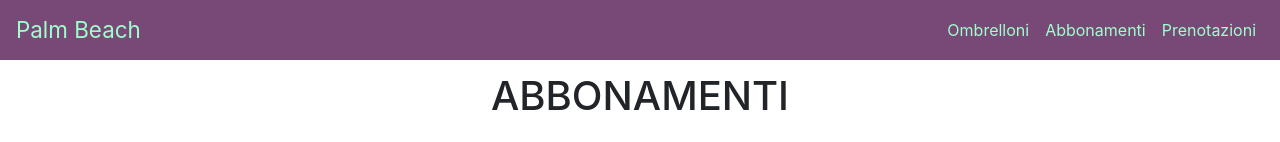
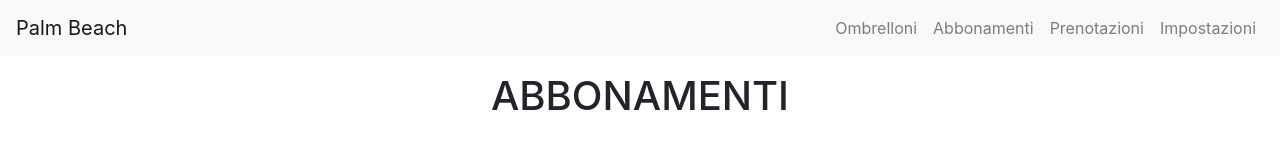
Before and after one commit to matteoMiglio/manage-beach-umbrellas, a React (Create React App) app in the folder frontend/: page /subscriptions in a window 1280 px wide. Shown: the top 142 px of the page. Built offline with nearby package versions, Linux system fonts and the light colour scheme; no server answers.

Commit message:
Removed react-bootstrap and refactored Navbar

```diff
--- a/frontend/package.json
+++ b/frontend/package.json
@@ -2,7 +2,6 @@
   "name": "frontend",
   "version": "0.1.0",
   "private": true,
-  "homepage": "/home",
   "dependencies": {
     "@testing-library/jest-dom": "^5.16.5",
     "@testing-library/react": "^11.2.6",
@@ -15,7 +14,6 @@
     "express": "^4.18.2",
     "immer": "^9.0.6",
     "react": "^17.0.2",
-    "react-bootstrap": "^1.0.0-beta.14",
     "react-datepicker": "^4.1.1",
     "react-dom": "^17.0.2",
     "react-icons": "^4.8.0",
@@ -28,7 +26,6 @@
     "react-to-print": "^2.12.4",
     "reactstrap": "^8.9.0",
     "shell-quote": "^1.8.1",
-    "styled-components": "^4.3.2",
     "web-vitals": "^1.1.1"
   },
   "scripts": {
--- a/frontend/src/App.js
+++ b/frontend/src/App.js
@@ -1,9 +1,10 @@
 import React from "react";
 import { BrowserRouter as Router, Route, Switch, Redirect } from "react-router-dom";
-import { NavigationBar } from './components/NavigationBar';
+import NavigationBar from './components/NavigationBar';
 import Reservations from './views/Reservations';
 import Subscriptions from './views/Subscriptions';
 import Umbrellas from './views/Umbrellas';
+import Settings from './views/Settings';
 import Home from './views/Home';
 
 function App() {
@@ -16,6 +17,7 @@ function App() {
           <Route path="/umbrellas" component={Umbrellas} />
           <Route path="/reservations" component={Reservations} />
           <Route path="/subscriptions" component={Subscriptions} />
+          {/* <Route path="/settings" component={Settings} /> */}
           <Redirect to="/home" />
         </Switch>
       </Router>
--- a/frontend/src/components/NavigationBar.js
+++ b/frontend/src/components/NavigationBar.js
@@ -1,38 +1,53 @@
-import React from 'react';
-import { Nav, Navbar } from 'react-bootstrap';
-import styled from 'styled-components';
+import React, { Component } from 'react';
+import {
+  Collapse,
+  Navbar,
+  NavbarToggler,
+  NavbarBrand,
+  Nav,
+  NavItem,
+  NavLink,
+} from 'reactstrap';
 
-const Styles = styled.div`
-  .navbar { background-color: #784877; }
-  a, .navbar-nav, .navbar-light .nav-link {
-    color: #9FFFCB;
-    &:hover { color: white; }
+
+class NavigationBar extends Component {
+  constructor(props) {
+    super(props);
+    this.state = {
+      isOpen: false
+    };
   }
-  .navbar-brand {
-    font-size: 1.4em;
-    color: #9FFFCB;
-    &:hover { color: white; }
+  toggle = () => {
+    this.setState({
+      isOpen: !this.state.isOpen
+    });
   }
-  .form-center {
-    position: absolute !important;
-    left: 25%;
-    right: 25%;
+
+  render() {
+
+    return (
+      <Navbar color="light" light="true" fixed="top" expand="md">
+        <NavbarBrand href="/home" className="me-auto">Palm Beach</NavbarBrand>
+        <NavbarToggler onClick={this.toggle} className="me-2"/>
+        <Collapse isOpen={this.state.isOpen} navbar>
+          <Nav className="ml-auto" navbar>
+            <NavItem>
+              <NavLink href="/umbrellas">Ombrelloni</NavLink>
+            </NavItem>
+            <NavItem>
+              <NavLink href="/subscriptions">Abbonamenti</NavLink>
+            </NavItem>
+            <NavItem>
+              <NavLink href="/reservations">Prenotazioni</NavLink>
+            </NavItem>
+            <NavItem>
+              <NavLink href="/settings">Impostazioni</NavLink>
+            </NavItem>
+          </Nav>
+        </Collapse>
+      </Navbar>
+    )
   }
-`;
+}
 
-export const NavigationBar = () => (
-  <Styles>
-    <Navbar fixed="top" expand="md">
-      <Navbar.Brand href="/home">Palm Beach</Navbar.Brand>
-      <Navbar.Toggle aria-controls="basic-navbar-nav"/>
-      <Navbar.Collapse id="basic-navbar-nav">
-        <Nav className="ml-auto">
-          <Nav.Item><Nav.Link href="/umbrellas">Ombrelloni</Nav.Link></Nav.Item>
-          <Nav.Item><Nav.Link href="/subscriptions">Abbonamenti</Nav.Link></Nav.Item>
-          <Nav.Item><Nav.Link href="/reservations">Prenotazioni</Nav.Link></Nav.Item>
-          {/* <Nav.Item><Nav.Link href="/settings">Impostazioni</Nav.Link></Nav.Item> */}
-        </Nav>
-      </Navbar.Collapse>
-    </Navbar>
-  </Styles>
-)
+export default NavigationBar;
--- a/frontend/src/components/SubscriptionsSearchBar.js
+++ b/frontend/src/components/SubscriptionsSearchBar.js
@@ -1,5 +1,5 @@
 import React from "react";
-import { Form,  Label, Input, FormGroup, CustomInput } from 'reactstrap';
+import { Form, Label, Input, FormGroup, CustomInput } from 'reactstrap';
 
 class SubscriptionsSearchBar extends React.Component {
 
```
Also changed, not shown: 1 other file (tests, documents, lock files or other folders).
